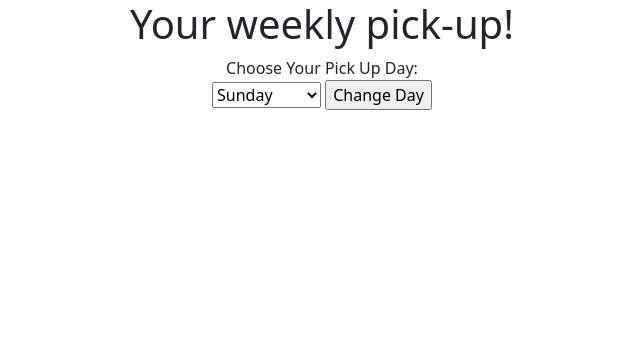
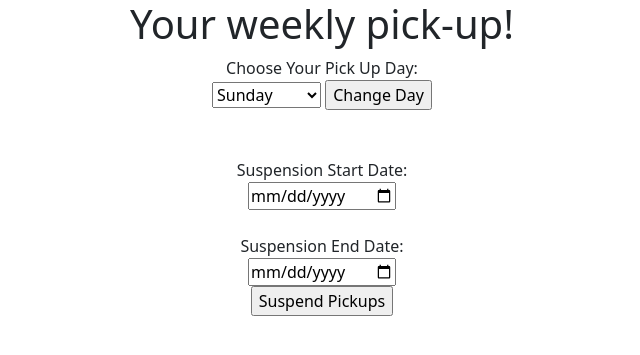
Before and after one commit to AaronKurowski/Trash_Collections, a Django app: template trash_collector/customers/templates/customers/weekly_pickup.html in a window 1280 px wide. Shown: the top 355 px of the page, without its empty margins (318-958 px from the left). Run offline with Django 3.2, Linux system fonts and the light colour scheme; the template is opened without the code that fills it, so the values that code supplies are empty.

Commit message:
Created form on weekly_pickup page to allow customer to suspend their pickup between dates. This included adding a new view function for the separate forms and referencing it correctly.

```diff
--- a/trash_collector/customers/templates/customers/balance.html
+++ b/trash_collector/customers/templates/customers/balance.html
@@ -8,7 +8,10 @@
 
 <div style="text-align:center">
     <b>Your amount due: </b> {{ customer.amount_due }}
+    <br><br>
+    <input type="submit" value="Make Payment">
 </div>
 
 
+
 {% endblock %}
--- a/trash_collector/customers/templates/customers/weekly_pickup.html
+++ b/trash_collector/customers/templates/customers/weekly_pickup.html
@@ -19,12 +19,20 @@
             <option value="Saturday">Saturday</option>
         </select>
     <input type="submit" value="Change Day">
-
     </form>
 
-    <form method="POST" action="{% url 'customers:weekly_pickup' %}">
+    <br><br>
+
+    <form method="POST" action="{% url 'customers:suspend_dates' %}">
         {% csrf_token %}
-
+        <label for="suspend_start">Suspension Start Date:</label><br>
+        <input type="date" name="suspend_start" id="suspend_start">
+        <br><br>
+        <label for="suspend_end">Suspension End Date:</label>
+        <br>
+        <input type="date" name="suspend_end" id="suspend_end">
+        <br>
+        <input type="submit" value="Suspend Pickups">
     </form>
 </div>
 {% endblock %}
--- a/trash_collector/customers/urls.py
+++ b/trash_collector/customers/urls.py
@@ -10,5 +10,6 @@ urlpatterns = [
     path('weekly_pickup/', views.weekly_pickup, name='weekly_pickup'),
     path('bonus_pickup/', views.bonus_pickup, name='bonus_pickup'),
     path('create/', views.create, name='create'),
-    path('balance/', views.balance, name='balance')
+    path('balance/', views.balance, name='balance'),
+    path('weekly_pickup', views.suspend_dates, name='suspend_dates')
 ]
```
Also changed, not shown: trash_collector/customers/views.py (+10 -0 lines).
